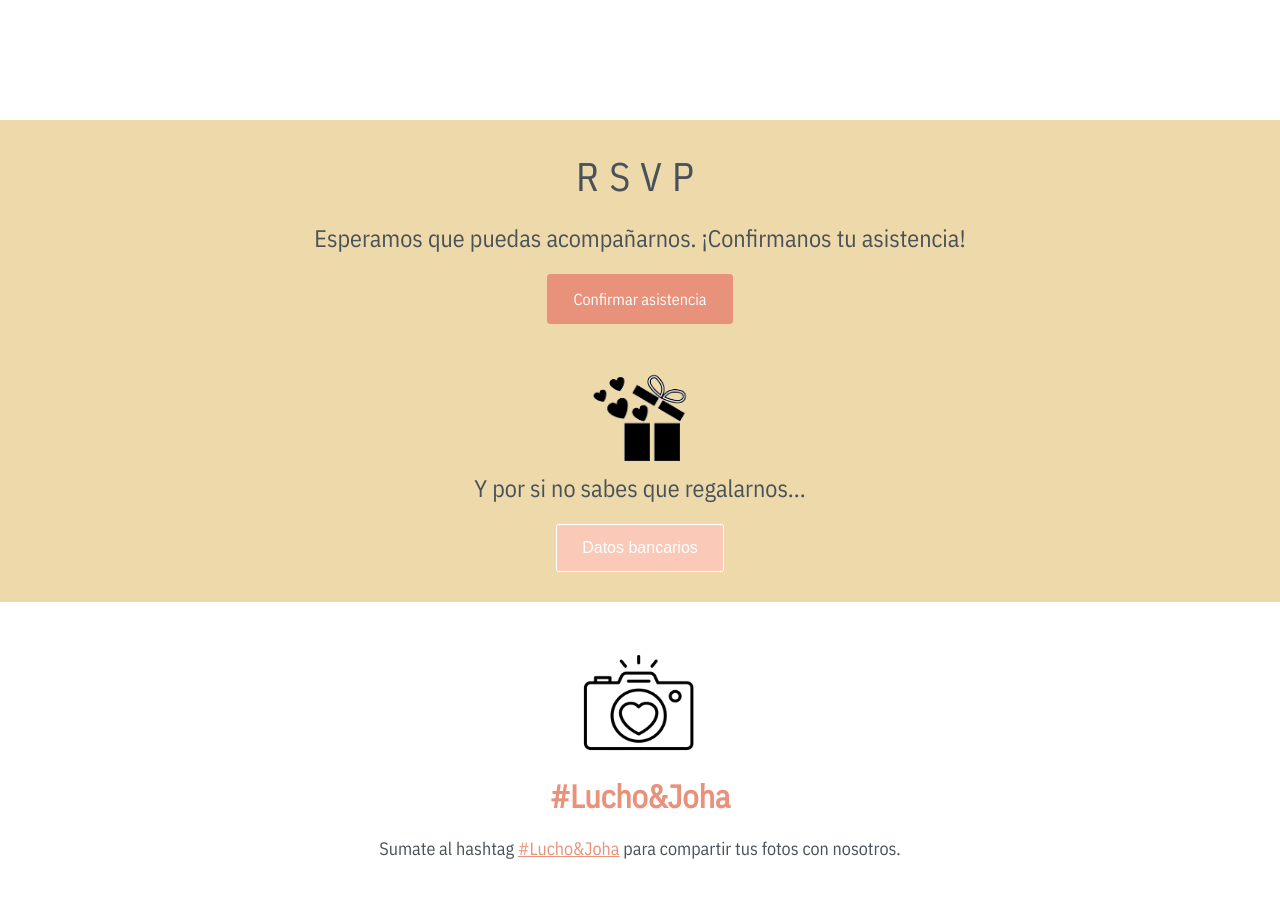
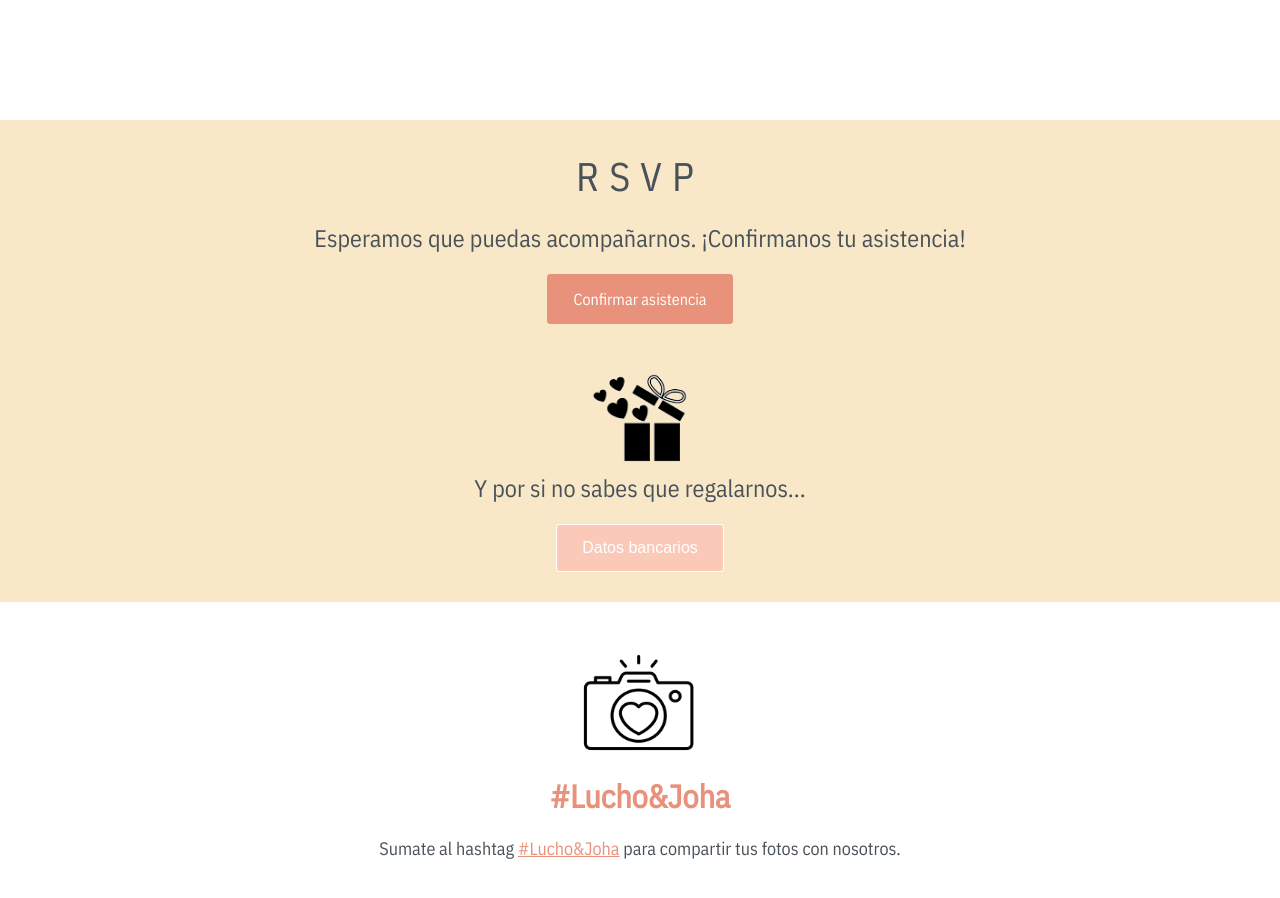
Before and after one commit to Cuasso/wedding-card, a React (Create React App) app: page / in a window 1280 px wide. Shown: the part 1700-2598 px from the top of the page. Built offline with nearby package versions, Linux system fonts and the light colour scheme; a web font is replaced by a local one.

Commit message:
mas cosas

```diff
--- a/src/components/Reservation/reservation.module.css
+++ b/src/components/Reservation/reservation.module.css
@@ -3,7 +3,7 @@
     flex-direction: column;
     margin: 0 auto;
     padding:  30px 0;
-    background-color: #edd9a9;
+    background-color: #f8e8c7;
 }
 
 .rsvpImg {
```
